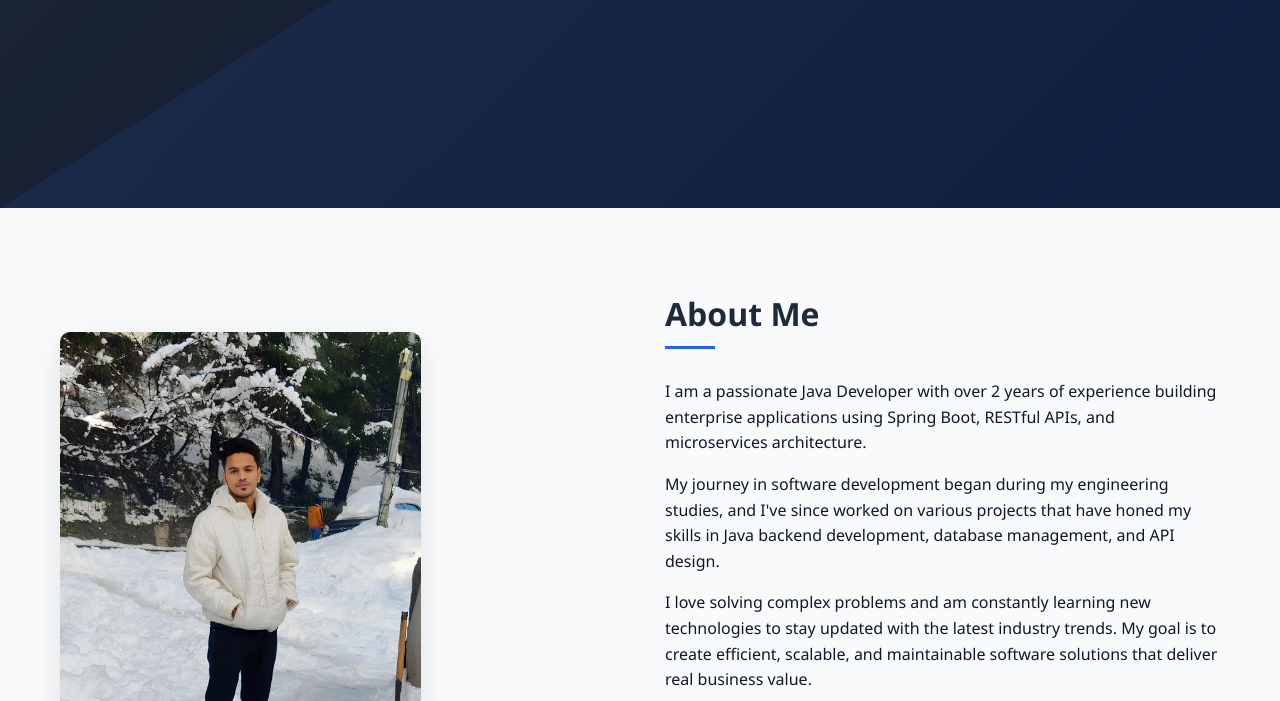
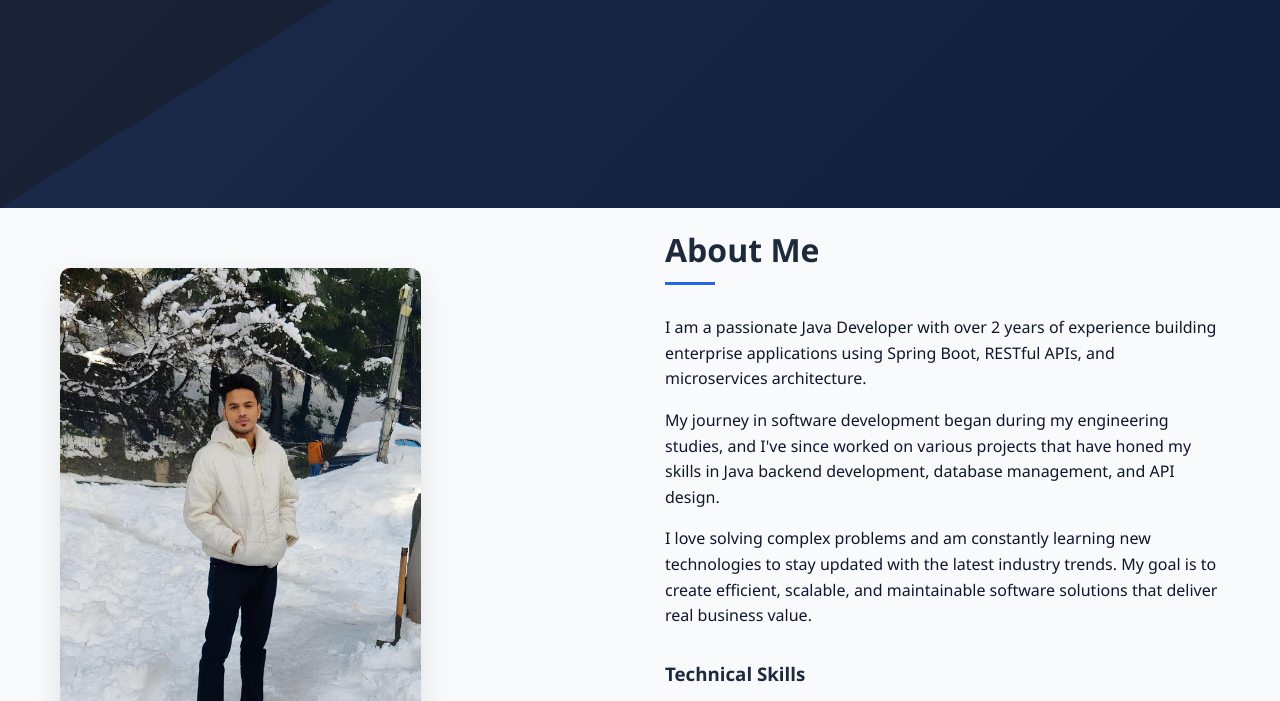
Before and after one commit to codewitharman/my-portfolio, a plain HTML site: page index.html in a window 1280 px wide. Shown: the part 592-1293 px from the top of the page. Drawn offline with Linux system fonts and the light colour scheme.

Commit message:
padding enhanced

```diff
--- a/style.css
+++ b/style.css
@@ -56,7 +56,7 @@
 
 
         section {
-            padding: 80px 0;
+            padding: 1rem;
         }
 
         h1, h2, h3 {
```
